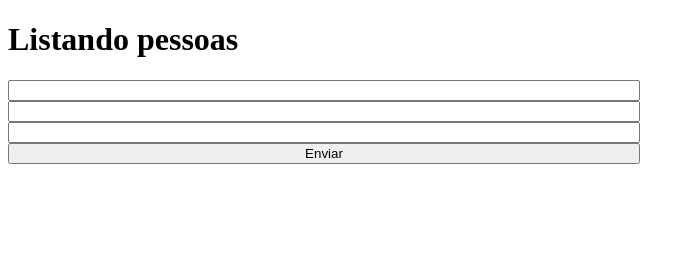
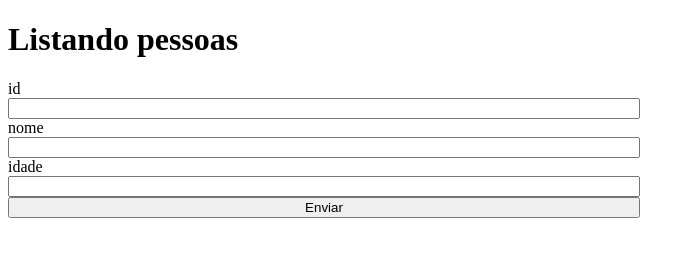
Before and after one commit to guilhermeterenciani/projeto1021-b, a plain HTML site: page web/index.html in a window 1280 px wide. Shown: the whole page, without its empty margins (0-695 px from the left). Drawn offline with Linux system fonts and the light colour scheme; no server answers.

Commit message:
Adicionando label no formulário

```diff
--- a/web/index.html
+++ b/web/index.html
@@ -19,9 +19,15 @@
     </ul>
 
     <form class="form-cadastro" id="form-cadastro">
+        <label for="id">id</label>
         <input type="text" name="id" id="id">
+
+        <label for="nome">nome</label>
         <input type="text" name="nome" id="nome">
+
+        <label for="idade">idade</label>
         <input type="text" name="idade" id="idade">
+
         <button type="submit">Enviar</button>
     </form>
 
```
